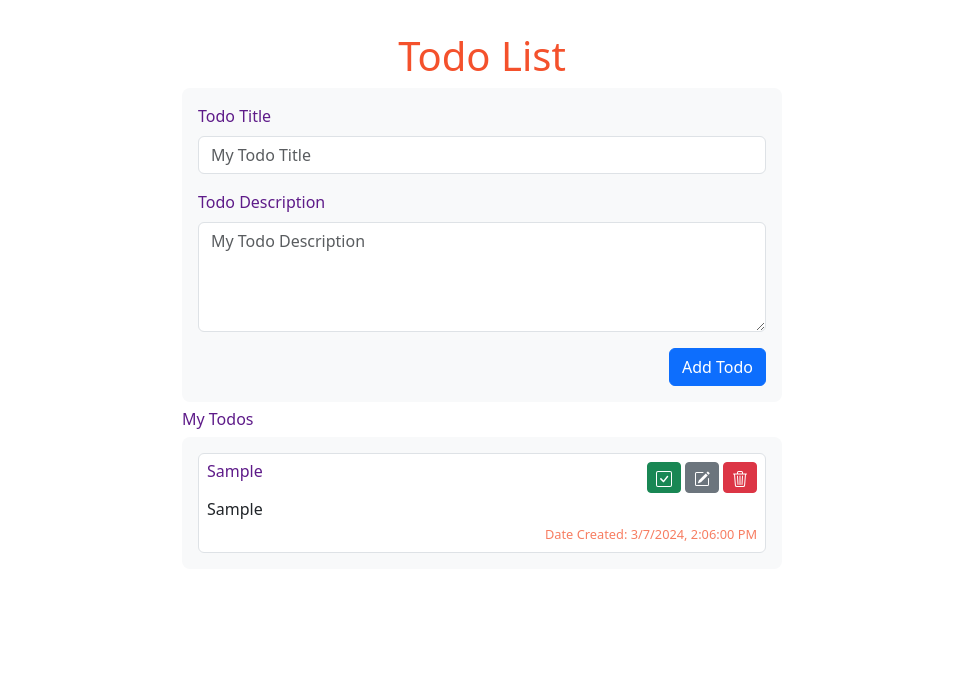
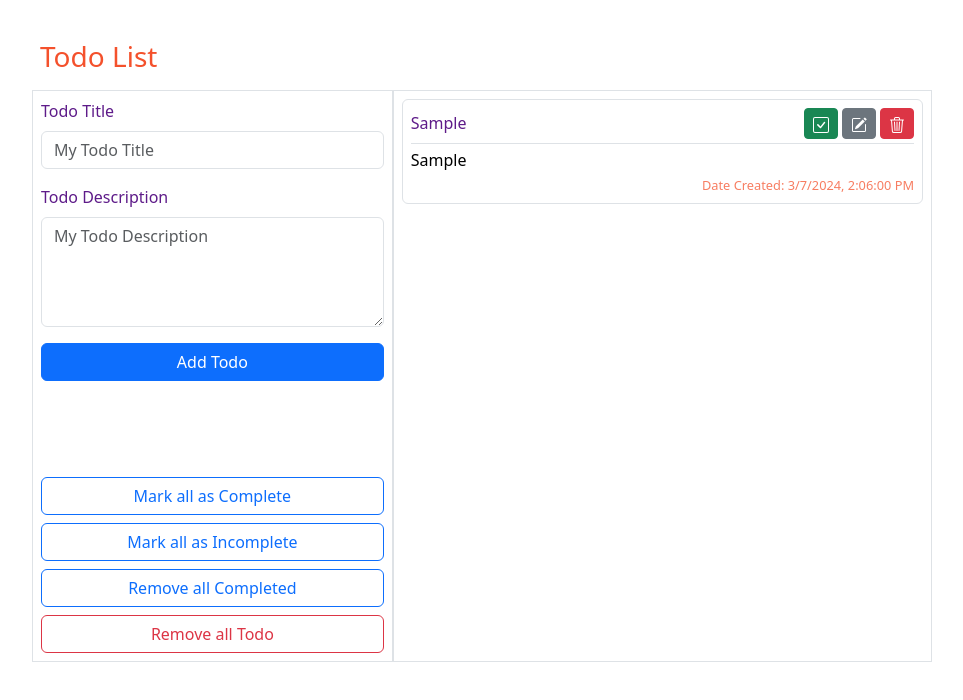
Before and after one commit to richmondb/my-todo-app, a React (Vite) app: page / in a window 1280 px wide. Both pictures are taken after typing "Sample", "Sample" into the empty fields and a click on the button "Add Todo". Shown: the top 700 px of the page, without its empty margins (158-1121 px from the left). Built offline with nearby package versions, Linux system fonts and the light colour scheme.

Commit message:
new ui, created component for todoitem

```diff
--- a/src/App.tsx
+++ b/src/App.tsx
@@ -20,7 +20,7 @@ function App() {
      */
     const addTodo: (e: React.FormEvent) => void = (e: React.FormEvent): void => {
         e.preventDefault();
-        console.log(todoTitle, todoBody);
+        // console.log(todoTitle, todoBody);
         // Reset the form input contents
         setTodos([...todos, {title: todoTitle, body: todoBody, completed: false, date: new Date().toLocaleString()}])
         setTodoTitle('');
@@ -81,6 +81,16 @@ function App() {
         setEditing(false);
     };
 
+    const removeCompleted = (): void => setTodos(todos.filter(todo => !todo.completed));
+
+    const markAllComplete = (): void => setTodos(todos.map(todo => ({...todo, completed: true})));
+
+    const markAllIncomplete = (): void => setTodos(todos.map(todo => ({...todo, completed: false})));
+
+    // const removeAll = (): void => {
+    //     setTodos([]);
+    // }
+
     /**
      * Executes the specified effect function when the component mounts, retrieving and setting the 'todos' state from localStorage if it exists.
      */
@@ -106,11 +116,51 @@ function App() {
 
     return (
         <>
-            <div className='d-relative' style={{width: '600px'}}>
-                <div>
-                    <h1 className='text-center text-lexorange'>Todo List</h1>
+            {/*<div className='d-relative' style={{width: '600px'}}>*/}
+            {/*    <div>*/}
+            {/*        <h1 className='text-center text-lexorange'>Todo List</h1>*/}
+            {/*    </div>*/}
+            {/*    <div className='p-3 bg-light rounded-3'>*/}
+            {/*        <Form onSubmit={addTodo}>*/}
+            {/*            <Form.Group className="mb-3" controlId="exampleForm.ControlInput1">*/}
+            {/*                <Form.Label className={'text-lexpurple'}>Todo Title</Form.Label>*/}
+            {/*                <Form.Control value={todoTitle} onChange={(e) => setTodoTitle(e.target.value)} required*/}
+            {/*                              type="text" placeholder="My Todo Title"/>*/}
+            {/*            </Form.Group>*/}
+            {/*            <Form.Group className="mb-3" controlId="exampleForm.ControlTextarea1">*/}
+            {/*                <Form.Label className={'text-lexpurple'}>Todo Description</Form.Label>*/}
+            {/*                <Form.Control value={todoBody} onChange={(e) => setTodoBody(e.target.value)} as="textarea"*/}
+            {/*                              rows={4} placeholder='My Todo Description'/>*/}
+            {/*            </Form.Group>*/}
+            {/*            <div className='d-flex justify-content-end gap-2'>*/}
+            {/*                {isEditing ?*/}
+            {/*                    <Button type='button' variant='info' onClick={() => saveEdit(Number(editingIndex))}>Save*/}
+            {/*                        Edit</Button> : null}*/}
+            {/*                <Button className={'btn-lexorange'} disabled={isEditing} type='submit'>Add Todo</Button>*/}
+            {/*            </div>*/}
+            {/*        </Form>*/}
+            {/*    </div>*/}
+
+            {/*    <div className='pt-2'>*/}
+            {/*        <h6 className={'text-lexpurple'}>My Todos</h6>*/}
+            {/*    </div>*/}
+
+            {/*    <div className='d-flex flex-column gap-2 p-3 bg-light rounded-3'>*/}
+
+            {/*        {todos.length === 0 ? <h6 className='text-center fs-3 text-lexorange'>No Todos Yet</h6> : null}*/}
+
+            {/*        {todos.map((todo, index) => (*/}
+            {/*            <TodoItem key={index} index={index} todo={todo} removeTodo={removeTodo} editTodo={editTodo}*/}
+            {/*                      completeTodo={completeTodo} isEditing={isEditing}/>*/}
+            {/*        ))}*/}
+            {/*    </div>*/}
+            {/*</div>*/}
+            <div style={{width: '900px'}}>
+                <div className={'p-2'}>
+                    <h3 className='text-start text-lexorange'>Todo List</h3>
                 </div>
-                <div className='p-3 bg-light rounded-3'>
+                <div className={'d-flex'}>
+                    <div className={'w-50 border border-lexpurple p-2'}>
                         <Form onSubmit={addTodo}>
                             <Form.Group className="mb-3" controlId="exampleForm.ControlInput1">
                                 <Form.Label className={'text-lexpurple'}>Todo Title</Form.Label>
@@ -119,32 +169,46 @@ function App() {
                             </Form.Group>
                             <Form.Group className="mb-3" controlId="exampleForm.ControlTextarea1">
                                 <Form.Label className={'text-lexpurple'}>Todo Description</Form.Label>
-                            <Form.Control value={todoBody} onChange={(e) => setTodoBody(e.target.value)} as="textarea"
+                                <Form.Control value={todoBody} onChange={(e) => setTodoBody(e.target.value)}
+                                              as="textarea"
                                               rows={4} placeholder='My Todo Description'/>
                             </Form.Group>
-                        <div className='d-flex justify-content-end gap-2'>
+                            <div className='d-flex gap-2'>
+                                <Button className={'btn-lexorange w-100'} disabled={isEditing} type='submit'>Add
+                                    Todo</Button>
                                 {isEditing ?
-                                <Button type='button' variant='info' onClick={() => saveEdit(Number(editingIndex))}>Save
+                                    <Button className={'btn-lexorange w-100'} type='button' variant='info'
+                                            onClick={() => saveEdit(Number(editingIndex))}>Save
                                         Edit</Button> : null}
-                            <Button className={'btn-lexorange'} disabled={isEditing} type='submit'>Add Todo</Button>
                             </div>
                         </Form>
+                        <div className={'d-flex flex-column gap-2 mt-5 pt-5'}>
+                            <Button className={'btn-lexorange w-100'} disabled={isEditing} onClick={markAllComplete} variant={'outline-primary'}
+                                    type='button'>Mark all as Complete</Button>
+                            <Button className={'btn-lexorange w-100'} disabled={isEditing} onClick={markAllIncomplete} variant={'outline-primary'}
+                                    type='button'>Mark all as Incomplete</Button>
+                            <Button className={'btn-lexorange w-100'} disabled={isEditing} onClick={removeCompleted} variant={'outline-primary'}
+                                    type='button'>Remove all Completed</Button>
+                            <Button className={'btn-lexorange w-100'} disabled={isEditing} onClick={() => setTodos([])} variant={'outline-danger'}
+                                    type='button'>Remove all Todo</Button>
                         </div>
-
-                <div className='pt-2'>
-                    <h6 className={'text-lexpurple'}>My Todos</h6>
                     </div>
-
-                <div className='d-flex flex-column gap-2 p-3 bg-light rounded-3'>
-
+                    <div className={'w-75 border border-lexpurple p-2'}>
                         {todos.length === 0 ? <h6 className='text-center fs-3 text-lexorange'>No Todos Yet</h6> : null}
 
+                        <div className={'d-flex flex-column gap-2'}>
                             {todos.map((todo, index) => (
-                        <TodoItem key={index} index={index} todo={todo} removeTodo={removeTodo} editTodo={editTodo}
+                                <TodoItem key={index} index={index} todo={todo} removeTodo={removeTodo}
+                                          editTodo={editTodo}
                                           completeTodo={completeTodo} isEditing={isEditing}/>
                             ))}
                         </div>
+
+
                     </div>
+                </div>
+            </div>
+
 
         </>
     )
--- a/src/components/TodoItem.tsx
+++ b/src/components/TodoItem.tsx
@@ -11,8 +11,8 @@ export function TodoItem({index, todo, removeTodo, completeTodo, editTodo, isEdi
 }) {
     return (
         <div key={index} className='p-2 bg-white border-lexpurple border rounded-2' id='card-container'>
-            <div className='d-flex justify-content-between' id='card-title'>
-                <h6 className={'text-lexpurple'}>{todo.completed ? <del>{todo.title}</del> : todo.title}</h6>
+            <div className='d-flex justify-content-between align-items-center' id='card-title'>
+                <h6 className={'text-lexpurple mb-0'}>{todo.completed ? <del>{todo.title}</del> : todo.title}</h6>
                 <div className='d-flex gap-1'>
                     <Button variant='success' size='sm' type='button' onClick={() => completeTodo(index)}>
                         <svg xmlns="http://www.w3.org/2000/svg" width="16" height="16" fill="currentColor"
@@ -44,8 +44,8 @@ export function TodoItem({index, todo, removeTodo, completeTodo, editTodo, isEdi
                     </Button>
                 </div>
             </div>
-            <div id='card-body'>
-                <p className='w-100 py-1 text-purple text-break text-pretty mb-0'>
+            <div id='card-body' className={'border-top mt-1'}>
+                <p className='w-100 py-1 text-black text-break text-pretty mb-0'>
                     {todo.body}
                 </p>
             </div>
--- a/src/index.css
+++ b/src/index.css
@@ -11,6 +11,8 @@
   text-rendering: optimizeLegibility;
   -webkit-font-smoothing: antialiased;
   -moz-osx-font-smoothing: grayscale;
+
+  --bs-border-opacity: 1;
 
   --bs-lexorange: #f4512c;
   --bs-lexlightorange: #ff7f4d;
@@ -224,22 +226,22 @@ body {
   --bs-gradient: none;
 }
 .border-lexorange {
-  --bs-border-opacity: 1;
+  opacity: var(--bs-border-opacity);
   border-color:rgba(var(--bs-lexorange-rgb),var(--bs-border-opacity))!important
 }
 .border-lexlightorange {
-  --bs-border-opacity: 1;
+  opacity: var(--bs-border-opacity);
   border-color:rgba(var(--bs-lexlightorange-rgb),var(--bs-border-opacity))!important
 }
 .border-lexpurple {
-  --bs-border-opacity: 1;
+  opacity: var(--bs-border-opacity);
   border-color:rgba(var(--bs-lexpurple-rgb),var(--bs-border-opacity))!important
 }
 .border-lexlightpurple {
-  --bs-border-opacity: 1;
+  opacity: var(--bs-border-opacity);
   border-color:rgba(var(--bs-lexlightpurple-rgb),var(--bs-border-opacity))!important
 }
 .border-lexwhite {
-  --bs-border-opacity: 1;
+  opacity: var(--bs-border-opacity);
   border-color:rgba(var(--bs-lexwhite-rgb),var(--bs-border-opacity))!important
 }
```
Lines whose indentation alone changed are shown as unchanged.
